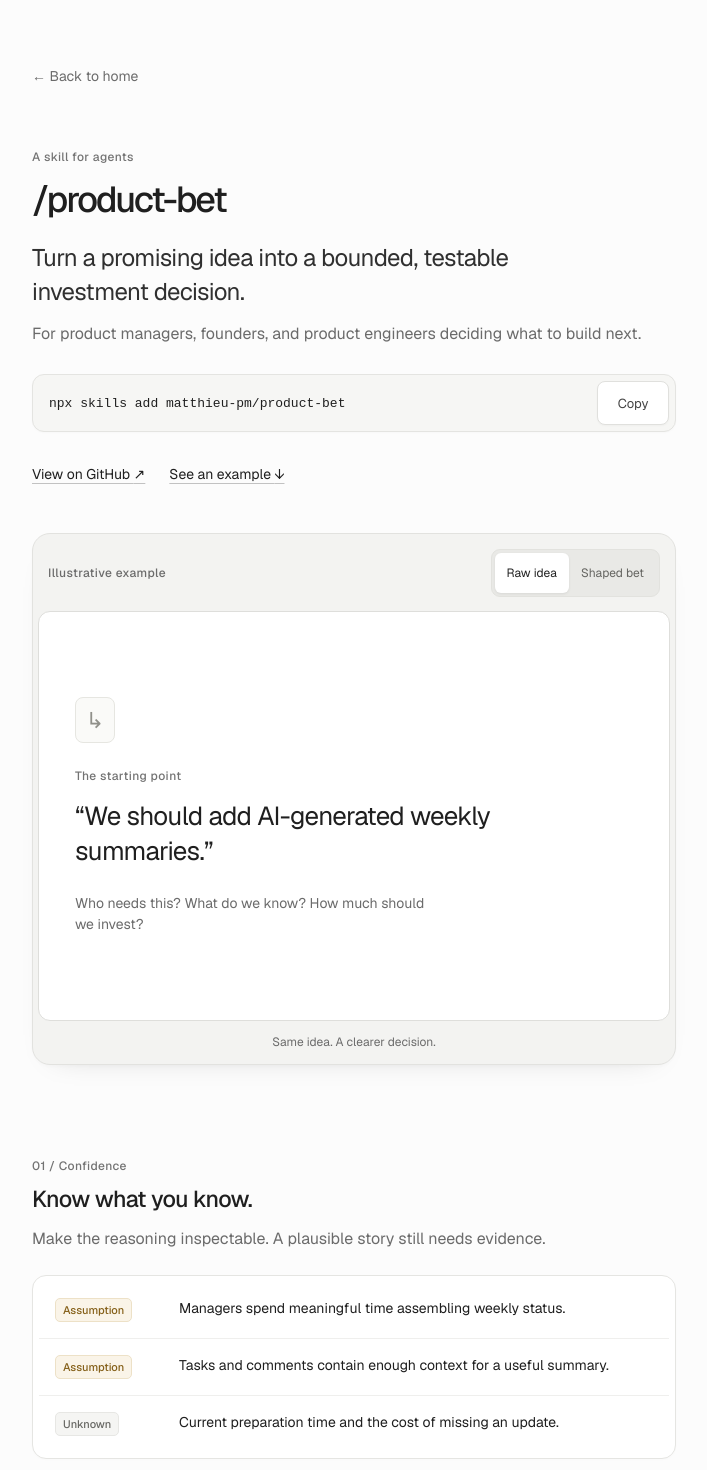
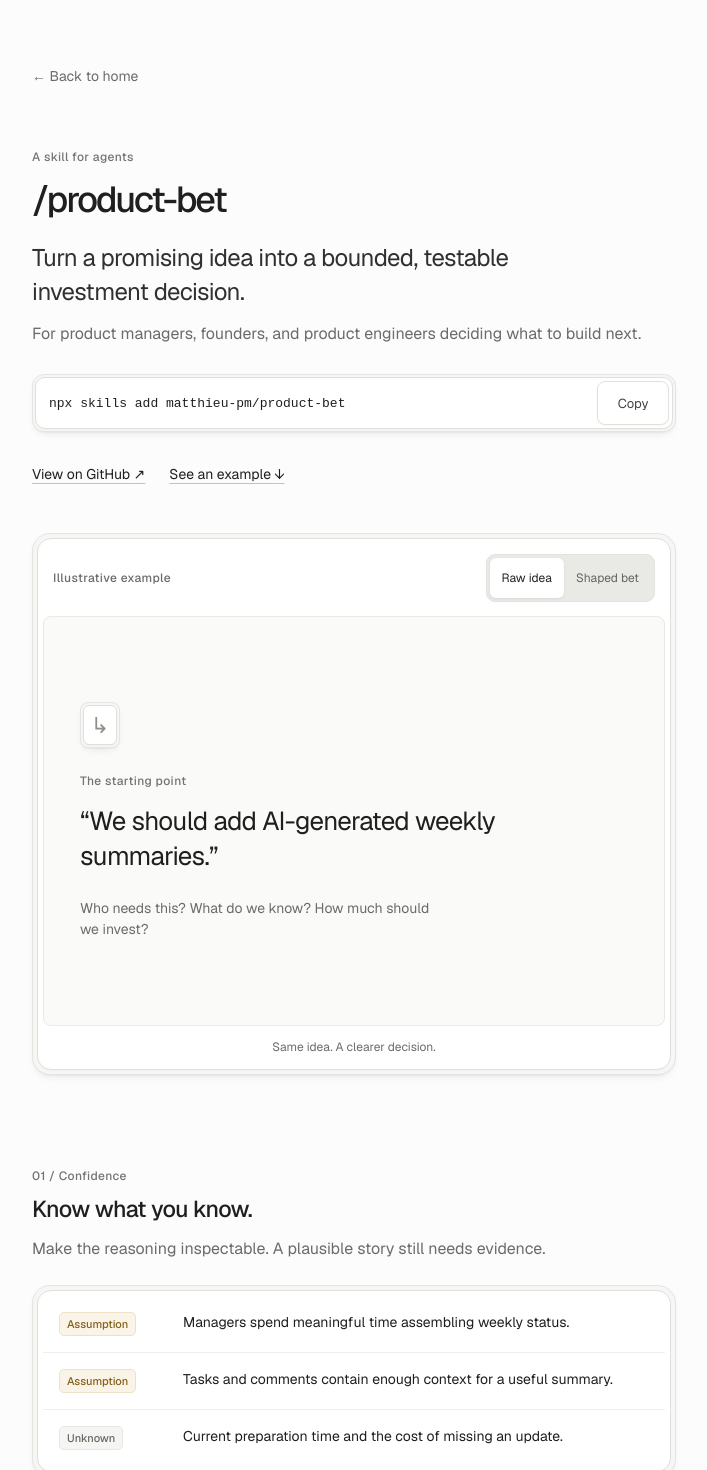
Before and after one commit to matthieu-pm/matthieu-pm, a Next.js app in the folder apps/web/: page /skills/product-bet in a window 1280 px wide. Shown: the top 1470 px of the page, without its empty margins (286-993 px from the left). Built offline with nearby package versions, Linux system fonts and the light colour scheme.

Commit message:
Centralize card styling across project and showcase components

```diff
--- /dev/null
+++ b/apps/web/app/card.module.css
@@ -0,0 +1,26 @@
+.card {
+  --card-radius: 18px;
+  --card-shell-offset: 4px;
+
+  position: relative;
+  isolation: isolate;
+  border: 1px solid #e5e5e2;
+  border-radius: var(--card-radius);
+  background: #f6f6f4;
+  box-shadow:
+    0 1px 2px rgb(0 0 0 / 4%),
+    0 5px 12px -7px rgb(0 0 0 / 16%);
+}
+
+.card::before {
+  position: absolute;
+  z-index: -1;
+  inset: var(--card-shell-offset);
+  border: 1px solid #dfdfdc;
+  border-radius: calc(var(--card-radius) - var(--card-shell-offset));
+  background: #fff;
+  box-shadow: 0 1px 1px rgb(0 0 0 / 2%);
+  content: "";
+  pointer-events: none;
+  transition: border-color 200ms cubic-bezier(0, 0, 0.2, 1);
+}
--- a/apps/web/app/skills/product-bet/showcase.module.css
+++ b/apps/web/app/skills/product-bet/showcase.module.css
@@ -73,14 +73,13 @@
   margin-top: 28px;
 }
 .install {
+  composes: card from "../../card.module.css";
+  --card-radius: 12px;
+  --card-shell-offset: 2px;
   display: flex;
   align-items: center;
   gap: 12px;
   padding: 6px 6px 6px 16px;
-  border: 1px solid #e4e4e1;
-  border-radius: 12px;
-  background: #f6f6f4;
-  box-shadow: 0 1px 2px #00000005;
 }
 .install code {
   flex: 1;
@@ -125,13 +124,8 @@
   scroll-margin-top: 28px;
 }
 .demo {
-  border: 1px solid #e2e2df;
-  border-radius: 18px;
-  padding: 5px;
-  background: #f3f3f1;
-  box-shadow:
-    0 2px 3px #00000004,
-    0 12px 30px -24px #00000038;
+  composes: card from "../../card.module.css";
+  padding: 10px;
 }
 .demoToolbar {
   display: flex;
@@ -162,9 +156,9 @@
   box-shadow: 0 1px 3px #00000013;
 }
 .preview {
-  background: #fff;
-  border: 1px solid #dededb;
-  border-radius: 12px;
+  background: #fafaf8;
+  border: 1px solid #e9e9e6;
+  border-radius: 8px;
   min-height: 410px;
   display: grid;
 }
@@ -180,14 +174,14 @@
   padding: 36px;
 }
 .documentMark {
+  composes: card from "../../card.module.css";
+  --card-radius: 8px;
+  --card-shell-offset: 2px;
   display: grid;
   place-items: center;
   width: 40px;
   height: 46px;
-  border: 1px solid #e6e6e1;
-  border-radius: 8px;
   color: #90908a;
-  background: #fafaf8;
   font-size: 22px;
   margin-bottom: 24px;
 }
@@ -274,12 +268,9 @@
   color: #6b6b6b;
 }
 .surface {
+  composes: card from "../../card.module.css";
   margin-top: 24px !important;
-  padding: 6px;
-  border: 1px solid #e5e5e2;
-  border-radius: 14px;
-  background: #fff;
-  box-shadow: 0 1px 2px #00000004;
+  padding: 10px;
 }
 .badge {
   display: inline-flex;
@@ -359,7 +350,7 @@
 }
 .selected {
   background: #f0f6f0;
-  border-radius: 9px;
+  border-radius: 8px;
 }
 .selected .optionIndicator {
   color: #386242;
```
Also changed, not shown: apps/web/app/page.module.css (+1 -23 lines).
